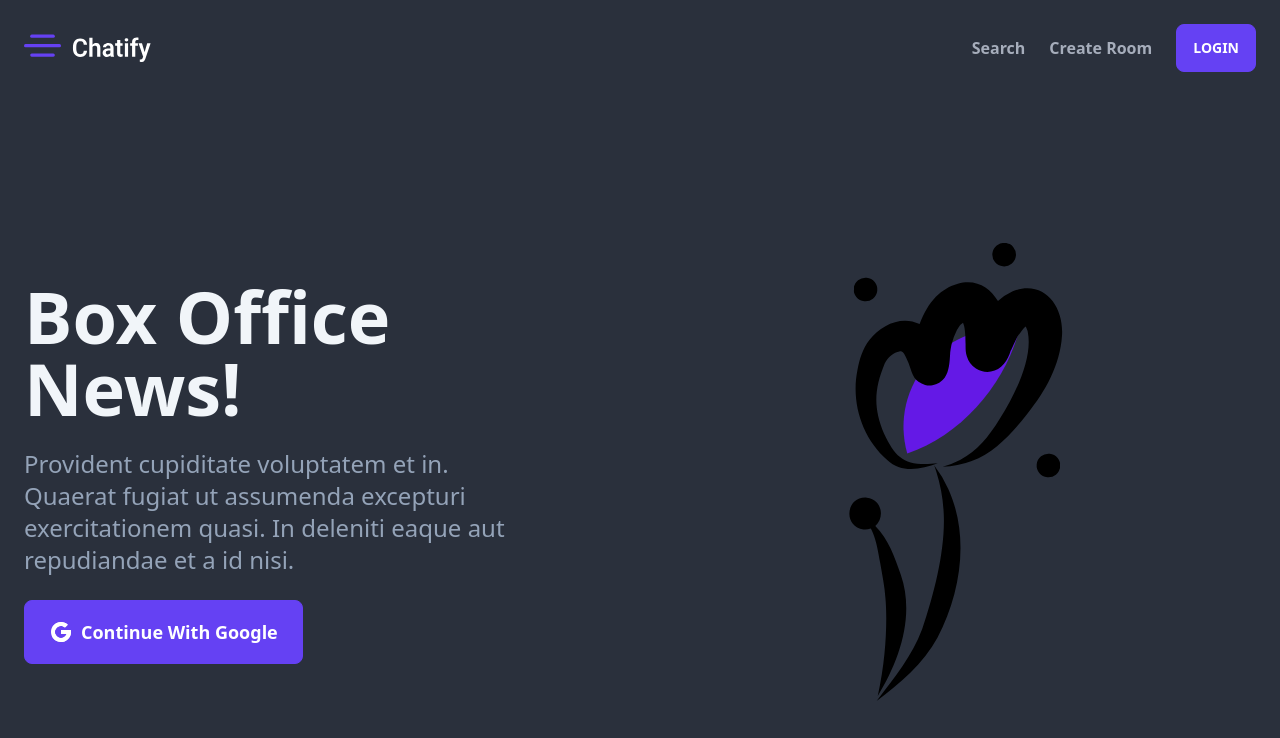
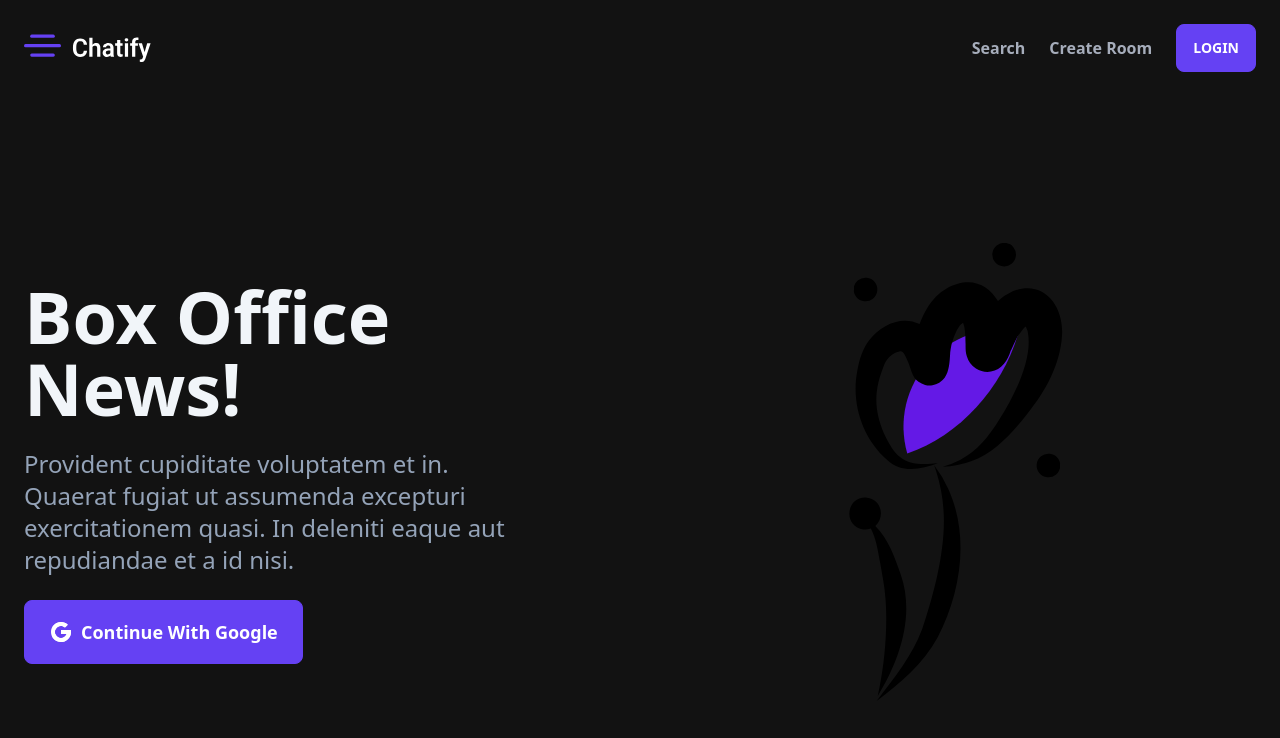
Before and after one commit to mohammed5420/chatify, a React (Vite) app in the folder client/: page / in a window 1280 px wide. Shown: the top 738 px of the page. Built offline with nearby package versions, Linux system fonts and the light colour scheme; no server answers.

Commit message:
style: 💄 style: Update default site dark theme

```diff
--- a/client/index.html
+++ b/client/index.html
@@ -1,5 +1,5 @@
 <!DOCTYPE html>
-<html lang="en">
+<html lang="en" data-theme=dark>
   <head>
     <meta charset="UTF-8" />
     <link rel="icon" type="image/svg+xml" href="/src/favicon.svg" />
--- a/client/src/pages/Search.jsx
+++ b/client/src/pages/Search.jsx
@@ -108,7 +108,7 @@ const Search = () => {
 
                 <input type="checkbox" id="my-modal" className="modal-toggle" />
                 <div className="modal">
-                  <div className="modal-box relative">
+                  <div className="modal-box relative bg-base-300">
                     <div className="modal-action absolute right-2 top-2 mt-0">
                       <label
                         htmlFor="my-modal"
--- a/client/tailwind.config.js
+++ b/client/tailwind.config.js
@@ -30,6 +30,9 @@ module.exports = {
         dark: {
           ...require('daisyui/src/colors/themes')['[data-theme=dark]'],
           primary: '#6541F3',
+          "base-100": "#121212",
+          "base-200": "#171717",
+          "base-300": "#1d1d1d"
         },
       },
     ],
```
